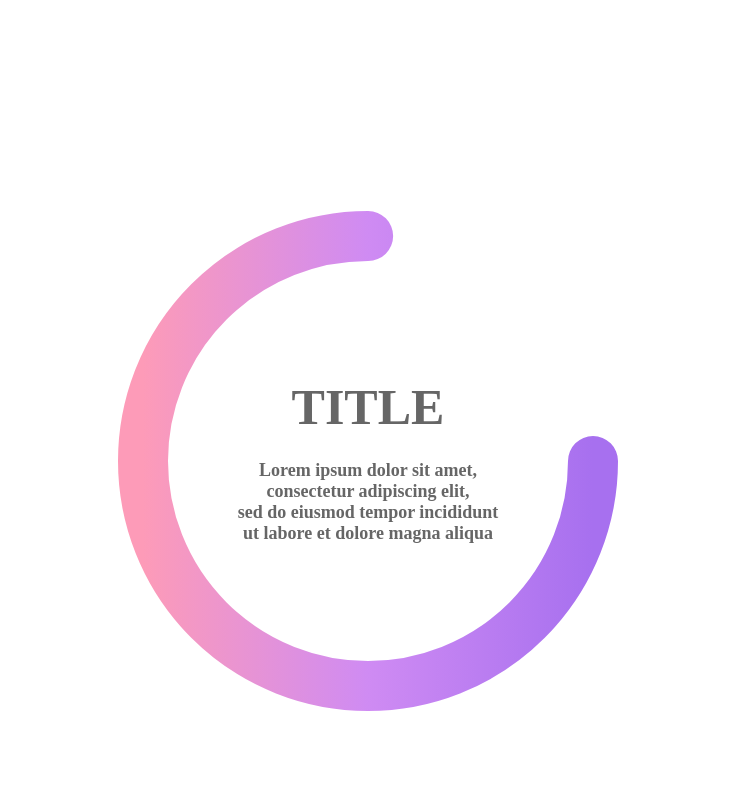
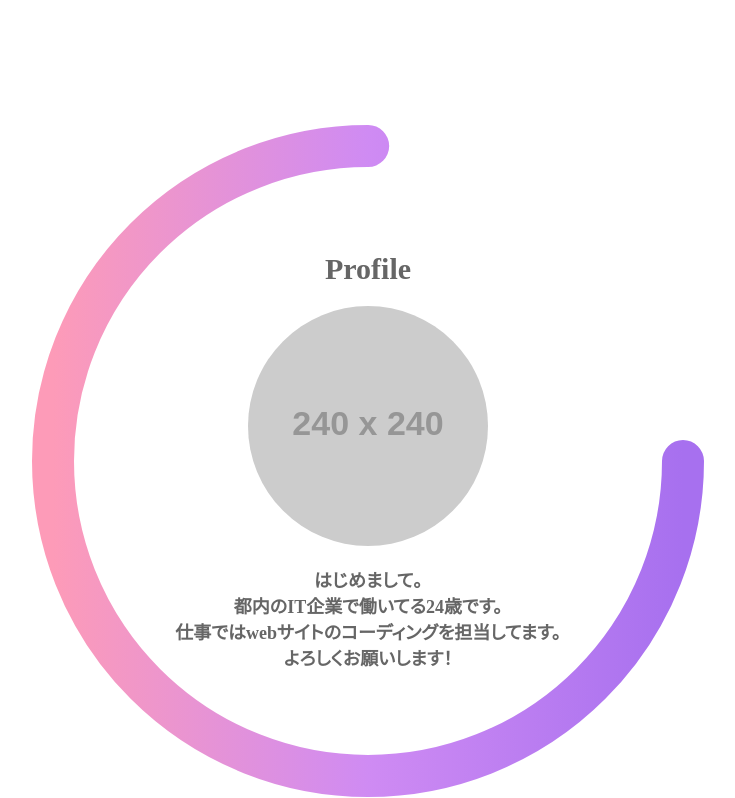
Before and after one commit to tomita-koki/ex, a website: page src/portfolio/index.html in a window 1280 px wide. Shown: the part 1153-1951 px from the top of the page, without its empty margins (272-1007 px from the left). Drawn offline with nearby package versions, Linux system fonts and the light colour scheme; placeholder pictures from the web are drawn by us.

Commit message:
０４０３

```diff
--- a/_dev/scss/_mlc/module/_javascript.scss
+++ b/_dev/scss/_mlc/module/_javascript.scss
@@ -246,22 +246,38 @@
     justify-content: center;
     position: relative;
 }
+.message__content {
+    display: flex;
+    flex-direction: column;
+    gap: 20px;
+}
 .message__title{
-    font-size: 50px;
+    font-size: 30px;
     text-align: center;
     font-family: 'Signika Negative';
+}
+.message__image{
+    text-align: center;
+    display: flex;
+    flex-direction: column;
+    gap: 16px;
+
+    &Inner {
+        width: fit-content;
+        margin: 0 auto;
+        border-radius: 50%;
+    }
 }
 .message__text{
     font-size: 18px;
     text-align: center;
     font-family: 'Signika Negative';
-    margin-top: 24px;
 }
 /* ===============================================
 # circle
 =============================================== */
 .gradient-circle-container{
-    max-width: 580px;
+    max-width: 780px;
     width: 100%;
     height: auto;
     position: absolute;
@@ -274,7 +290,7 @@
 }
 .gradient-stroke-circle {
     fill: none;/* 塗りつぶしをなしにする */
-    stroke-width: 50;/* 円の線の太さ50 */
+    stroke-width: 30;/* 円の線の太さ50 */
     stroke-dasharray: 1060 1413;/* 円の線のスタイルを指定。ここでは、線を75%(1060)と円周を(1413)に設定 */
     stroke-linecap: round;/* 円の線端を丸くする */
     /* transform: rotate(-90deg); /* 円を-90度回転させる 反転させたいときに使用 */
--- a/src/js/main.js
+++ b/src/js/main.js
@@ -229,7 +229,7 @@ document.addEventListener("DOMContentLoaded", () => {
     const tl = gsap.timeline({
         scrollTrigger:{
         trigger:'.circle',
-        start:'top 30%',
+        start:'top 70%',
     }});
     tl
     .fromTo('.message__content > *',{autoAlpha:0,y:20},{autoAlpha:1,y:0,stagger:.3})
--- a/src/portfolio/index.html
+++ b/src/portfolio/index.html
@@ -71,13 +71,16 @@
                   </svg>
                   <!-- 文章エリア -->
                   <div class="message__content">
-                      <h2 class="message__title">TITLE</h2>
-                      <p class="message__text">
-                          Lorem ipsum dolor sit amet,<br>
-                          consectetur adipiscing elit,<br>
-                          sed do eiusmod tempor incididunt<br>
-                          ut labore et dolore magna aliqua
-                      </p>
+                      <h2 class="message__title">Profile</h2>
+                      <div class="message__image">
+                            <img src="https://placehold.jp/240x240.png" alt="" width="240" height="240" class="message__imageInner">
+                    </div><!-- /.message__image -->
+                    <div>
+                        <p class="message__text">はじめまして。</p>
+                        <p class="message__text">都内のIT企業で働いてる24歳です。</p>
+                        <p class="message__text">仕事ではwebサイトのコーディングを担当してます。</p>
+                        <p class="message__text">よろしくお願いします！</p>
+                    </div>
                   </div>
                 </div>
               </div>
```
Also changed, not shown: src/css/style.css.
